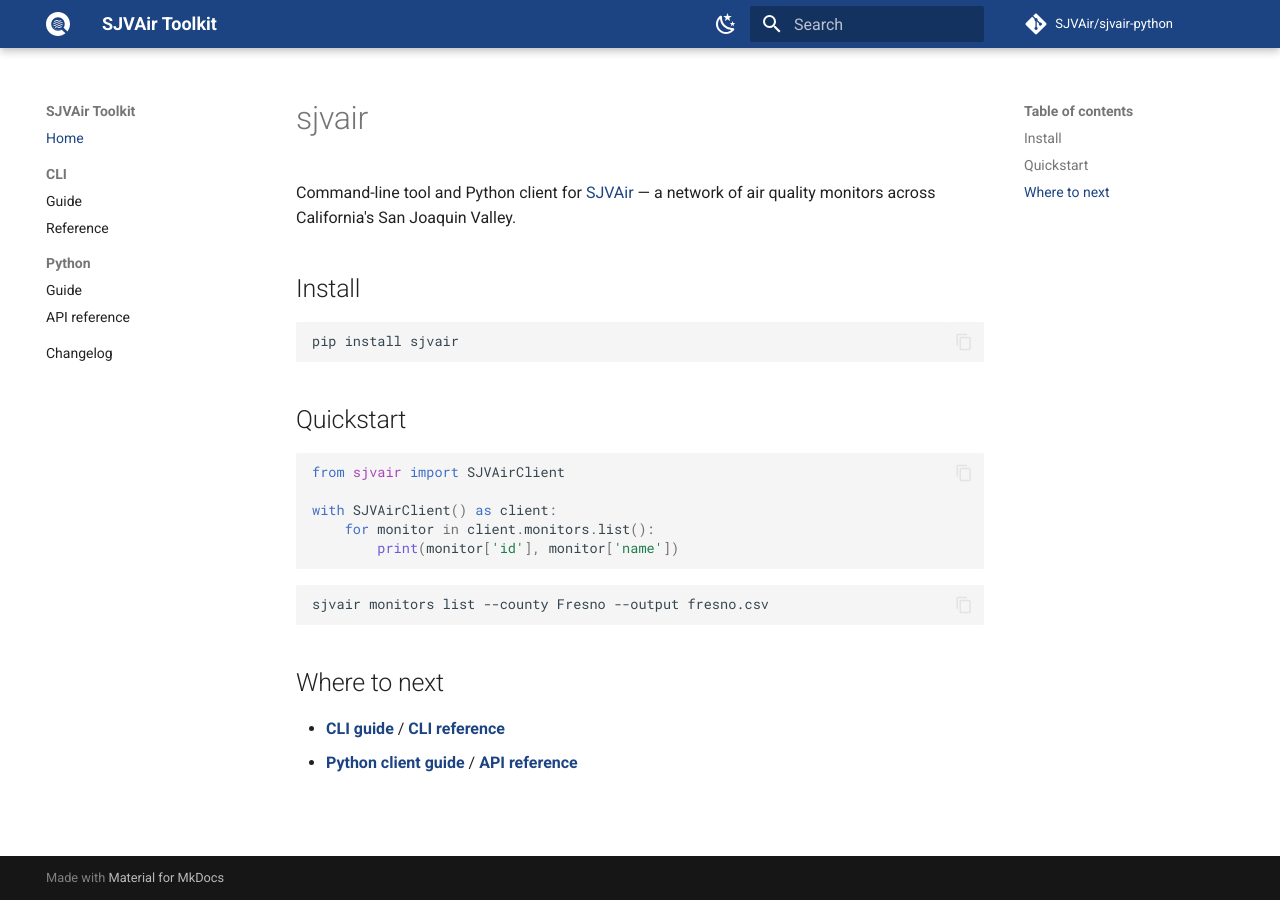
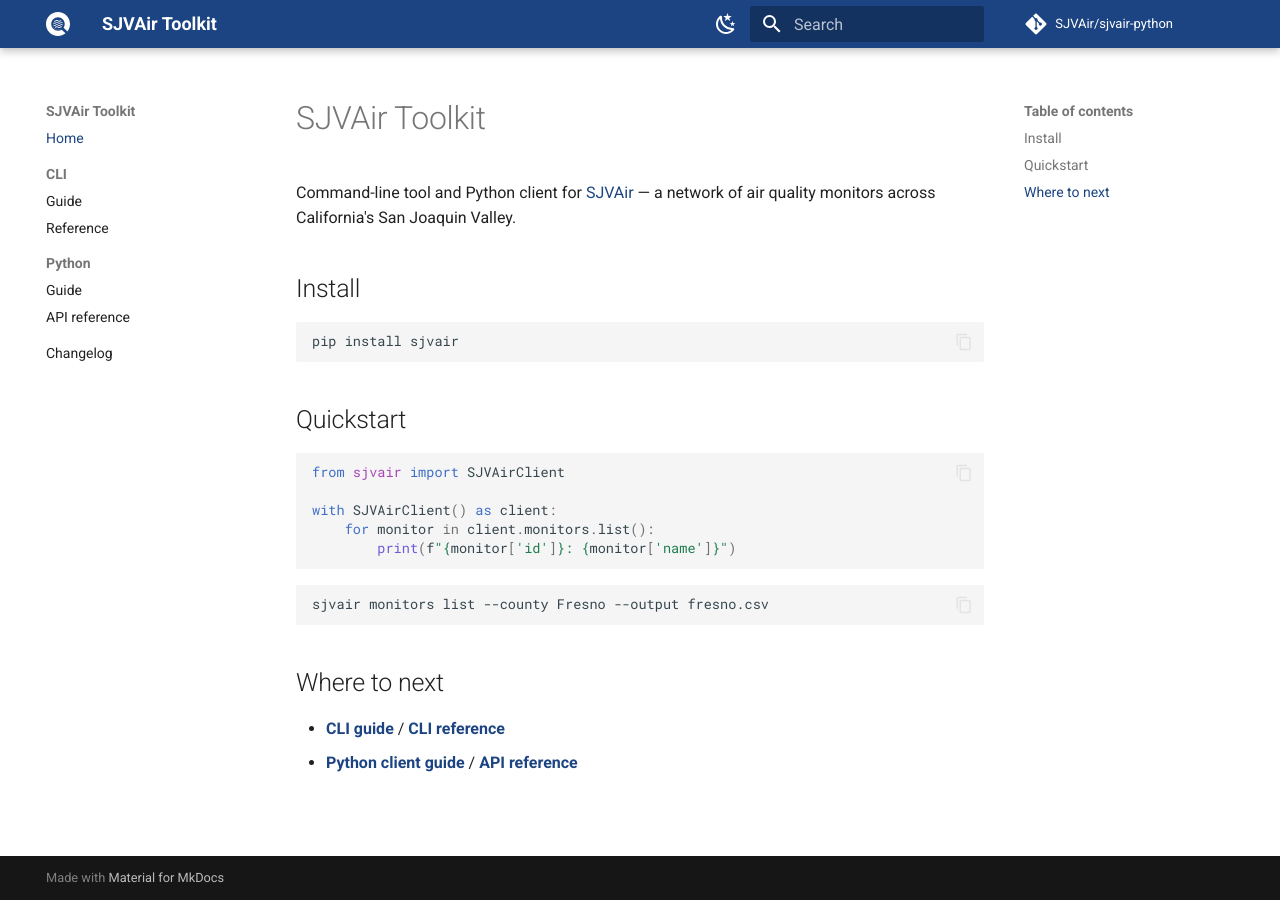
Before and after one commit to SJVAir/sjvair-python, an MkDocs documentation site: the page built from docs/index.md, in a window 1280 px wide. Built offline with MkDocs 1.6.1 and Material for MkDocs 9.7.7, drawn with Linux system fonts in a browser that asks for light colours; comment, search, counter and statistics services are not loaded.

Commit message:
docs index tweak.

````diff
--- a/docs/index.md
+++ b/docs/index.md
@@ -1,4 +1,4 @@
-# sjvair
+# SJVAir Toolkit
 
 Command-line tool and Python client for [SJVAir](https://www.sjvair.com/) — a network of air
 quality monitors across California's San Joaquin Valley.
@@ -16,7 +16,7 @@
 
 with SJVAirClient() as client:
     for monitor in client.monitors.list():
-        print(monitor['id'], monitor['name'])
+        print(f"{monitor['id']}: {monitor['name']}")
 ```
 
 ```bash
````
